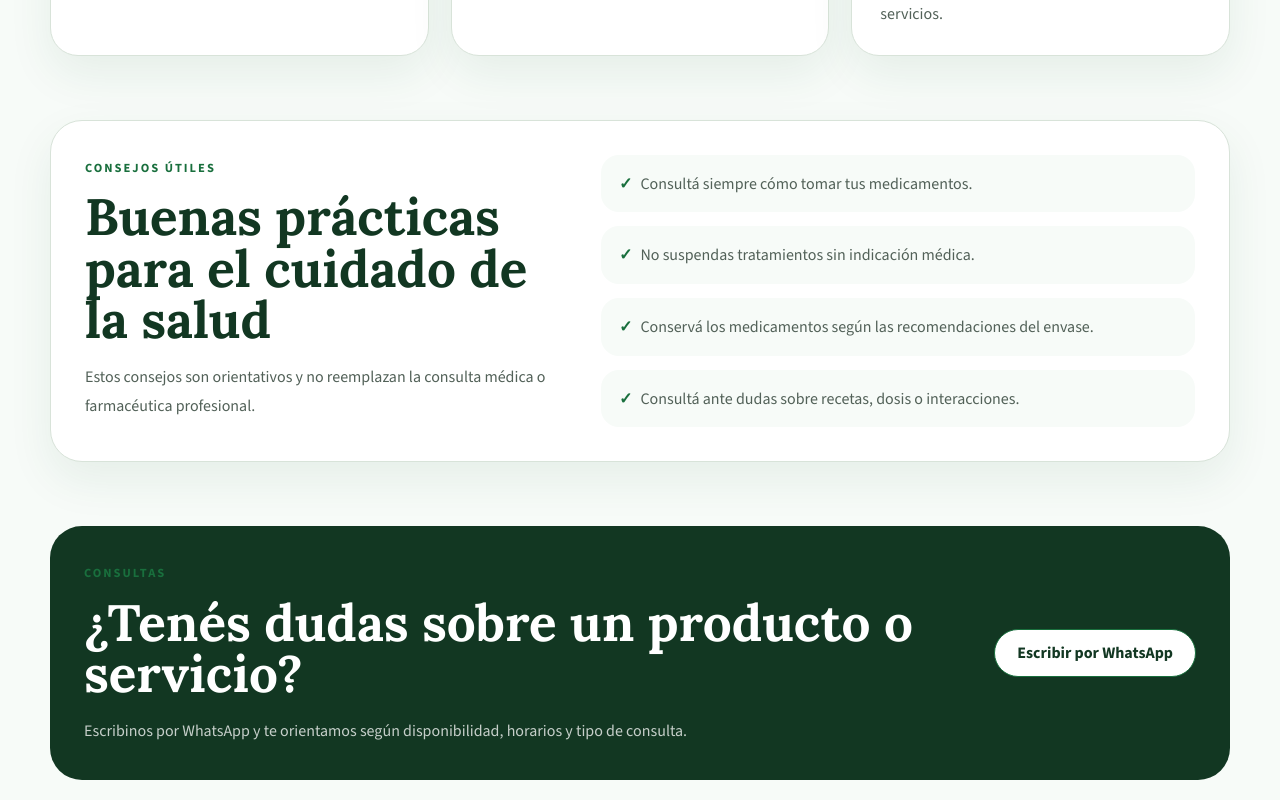
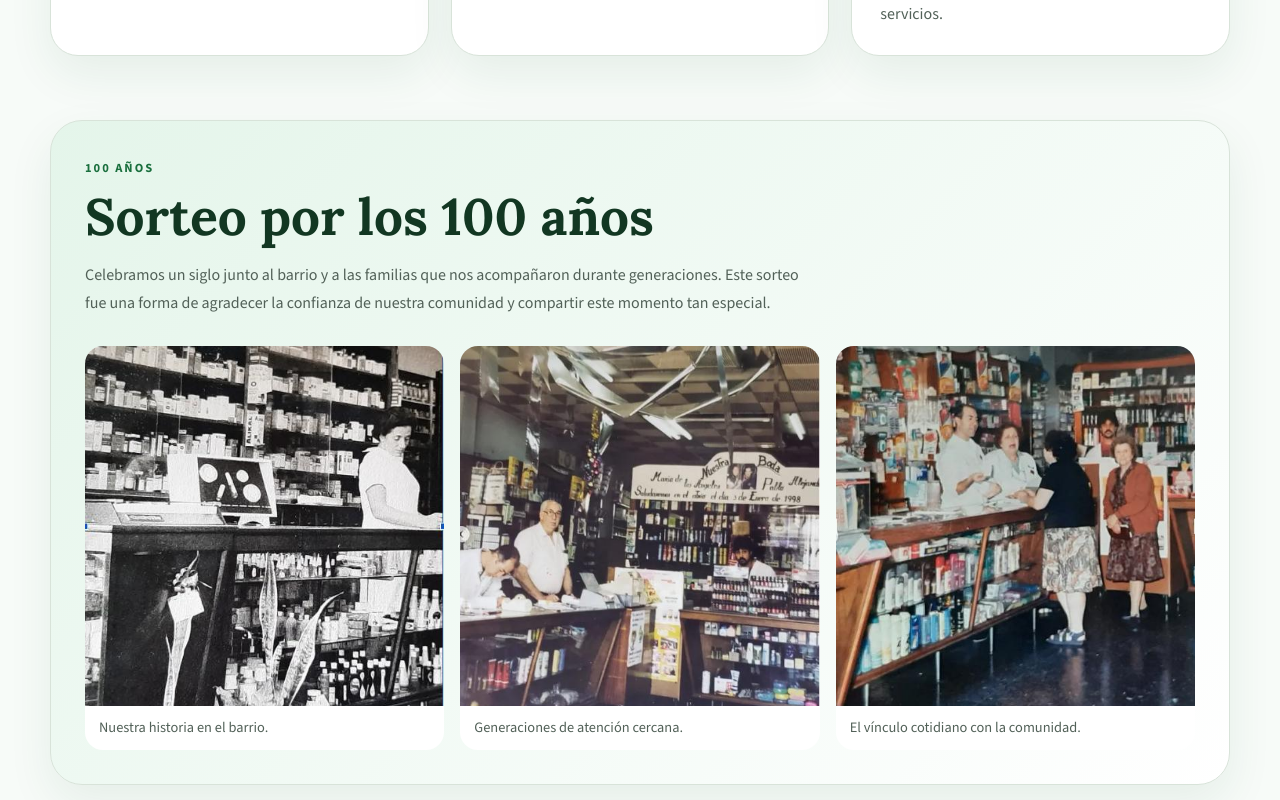
Before and after one commit to MarceloSanchezDev/webFarmaciaDelPueblo, a React (Vite) app: page /comunidad in a window 1280 px wide. Shown: the part 1020-1820 px from the top of the page. Built offline with nearby package versions, Linux system fonts and the light colour scheme.

Commit message:
add the new component to comunity

```diff
--- a/src/components/UI/ServiceCard/ServiceCard.css
+++ b/src/components/UI/ServiceCard/ServiceCard.css
@@ -1,28 +1,41 @@
-.service-card {
+.home-service-card {
   min-height: 150px;
   padding: 26px;
   border-radius: var(--radius-md);
   background-color: var(--color-soft-bg);
   border: 1px solid var(--color-border);
-  display: flex;
-  flex-direction: column;
-  justify-content: space-between;
-  transition: all 0.2s ease;
+  overflow: hidden;
 }
 
-.service-card:hover {
-  background-color: var(--color-soft-green);
-  transform: translateY(-5px);
-}
-
-.service-card span {
+.home-service-card > .material-symbols-outlined {
   font-size: 34px;
   color: var(--color-primary);
 }
 
-.service-card h3 {
-  margin: 20px 0 0;
+.home-service-card h3 {
+  margin: 18px 0 8px;
   font-family: var(--font-title);
   font-size: 1.25rem;
   color: var(--color-primary-dark);
 }
+
+.home-service-card p {
+  margin: 0;
+  color: var(--color-muted);
+  line-height: 1.6;
+}
+
+.home-service-card ul {
+  display: grid;
+  gap: 7px;
+  margin: 16px 0 0;
+  padding: 0;
+  list-style: none;
+}
+
+.home-service-card li::before {
+  content: '•';
+  margin-right: 8px;
+  color: var(--color-primary);
+  font-weight: 800;
+}
--- a/src/components/UI/ServiceCard/ServiceCard.jsx
+++ b/src/components/UI/ServiceCard/ServiceCard.jsx
@@ -1,10 +1,16 @@
-import "./ServiceCard.css";
+import './ServiceCard.css';
 
-const ServiceCard = ({ icon, title }) => {
+const ServiceCard = ({ icon, title, description, items = [] }) => {
   return (
-    <article className="service-card">
-      <span className="material-symbols-outlined">{icon}</span>
+    <article className="home-service-card">
+      <span className="material-symbols-outlined" aria-hidden="true">{icon}</span>
       <h3>{title}</h3>
+      <p>{description}</p>
+      {items.length > 0 && (
+        <ul>
+          {items.map((item) => <li key={item}>{item}</li>)}
+        </ul>
+      )}
     </article>
   );
 };
--- a/src/data/servicesData.js
+++ b/src/data/servicesData.js
@@ -92,7 +92,6 @@ export const pharmacyServices = [
       'PAMI',
       'IOMA',
       'Planes especiales',
-      'Consulta de cobertura por WhatsApp',
     ],
   },
 ];
--- a/src/pages/Community/Community.css
+++ b/src/pages/Community/Community.css
@@ -103,6 +103,66 @@
   line-height: 1.7;
 }
 
+.centennial-draw-section {
+  padding: 0 0 64px;
+}
+
+.centennial-draw {
+  width: min(100% - 32px, 1180px);
+  margin: 0 auto;
+  padding: 34px;
+  border: 1px solid var(--color-border);
+  border-radius: 32px;
+  background: linear-gradient(135deg, #e4f5ea, #ffffff);
+  box-shadow: var(--shadow);
+}
+
+.centennial-draw__content {
+  max-width: 720px;
+}
+
+.centennial-draw h2 {
+  margin: 0;
+  color: var(--color-primary-dark);
+  font-family: var(--font-title);
+  font-size: clamp(2rem, 4vw, 3.4rem);
+  line-height: 1;
+}
+
+.centennial-draw__content p {
+  margin: 18px 0 0;
+  color: var(--color-muted);
+  line-height: 1.8;
+}
+
+.centennial-draw__gallery {
+  display: grid;
+  grid-template-columns: repeat(3, minmax(0, 1fr));
+  gap: 16px;
+  margin-top: 28px;
+}
+
+.centennial-draw figure {
+  margin: 0;
+  overflow: hidden;
+  border-radius: 18px;
+  background: var(--color-white);
+}
+
+.centennial-draw img {
+  display: block;
+  width: 100%;
+  aspect-ratio: 1 / 1;
+  object-fit: cover;
+}
+
+.centennial-draw figcaption {
+  padding: 12px 14px;
+  color: var(--color-muted);
+  font-size: 0.9rem;
+  line-height: 1.4;
+}
+
 .community-tips-section {
   padding: 0 0 64px;
 }
@@ -199,7 +259,8 @@
 
 @media (max-width: 920px) {
   .community-actions-grid,
-  .community-tips-card {
+  .community-tips-card,
+  .centennial-draw__gallery {
     grid-template-columns: 1fr;
   }
 
@@ -224,7 +285,8 @@
   }
 
   .community-tips-card,
-  .community-cta {
+  .community-cta,
+  .centennial-draw {
     padding: 24px;
   }
 }
--- a/src/pages/Community/Community.jsx
+++ b/src/pages/Community/Community.jsx
@@ -1,5 +1,8 @@
 import { getWhatsappUrl, pharmacyContact } from '../../data/contactData';
 import { communityActions, communityTips } from '../../data/communityData';
+import historicPharmacy from '../../assets/cero.jpeg';
+import pharmacyTeam from '../../assets/primer.jpeg';
+import neighborhoodCare from '../../assets/segunda.jpeg';
 import './Community.css';
 
 function Community() {
@@ -54,6 +57,36 @@ function Community() {
         </div>
       </section>
 
+      <section className="centennial-draw-section">
+        <div className="centennial-draw">
+          <div className="centennial-draw__content">
+            <span className="section-kicker">100 años</span>
+            <h2>Sorteo por los 100 años</h2>
+            <p>
+              Celebramos un siglo junto al barrio y a las familias que nos
+              acompañaron durante generaciones. Este sorteo fue una forma de
+              agradecer la confianza de nuestra comunidad y compartir este
+              momento tan especial.
+            </p>
+          </div>
+
+          <div className="centennial-draw__gallery">
+            <figure>
+              <img src={historicPharmacy} alt="Imagen histórica de Farmacia Del Pueblo" loading="lazy" />
+              <figcaption>Nuestra historia en el barrio.</figcaption>
+            </figure>
+            <figure>
+              <img src={pharmacyTeam} alt="Equipo histórico de Farmacia Del Pueblo" loading="lazy" />
+              <figcaption>Generaciones de atención cercana.</figcaption>
+            </figure>
+            <figure>
+              <img src={neighborhoodCare} alt="Atención a vecinos en Farmacia Del Pueblo" loading="lazy" />
+              <figcaption>El vínculo cotidiano con la comunidad.</figcaption>
+            </figure>
+          </div>
+        </div>
+      </section>
+
       <section className="community-tips-section">
         <div className="community-tips-card">
           <div>
--- a/src/pages/Home/Home.css
+++ b/src/pages/Home/Home.css
@@ -12,7 +12,9 @@
   align-items: center;
   justify-content: center;
   padding: 120px 24px;
-  background: linear-gradient(135deg, rgba(18, 55, 34, 0.98), rgba(25, 111, 61, 0.92));
+  background:
+    linear-gradient(135deg, rgba(18, 55, 34, 0.9), rgba(25, 111, 61, 0.78)),
+    url('../../assets/farmaciaFondo.jpeg') center / cover no-repeat;
   background-size: cover;
   background-position: center;
 }
@@ -155,9 +157,9 @@
 .origin-section__image {
   min-height: 420px;
   border-radius: var(--radius-lg);
-  background: linear-gradient(145deg, #c8ead3, #8fc9a3);
-  background-size: cover;
-  background-position: center;
+  background:
+    linear-gradient(rgba(18, 55, 34, 0.2), rgba(18, 55, 34, 0.38)),
+    url('../../assets/farmaciaFondo.jpeg') center / cover no-repeat;
   display: flex;
   align-items: flex-end;
   padding: 28px;
@@ -165,8 +167,8 @@
 }
 
 .origin-section__image-card {
-  width: 100%;
-  padding: 28px;
+  width: min(100%, 280px);
+  padding: 20px;
   border-radius: var(--radius-md);
   background-color: rgba(255, 255, 255, 0.92);
   backdrop-filter: blur(10px);
@@ -174,19 +176,20 @@
 }
 
 .origin-section__image-card span {
-  font-size: 42px;
+  font-size: 32px;
 }
 
 .origin-section__image-card strong {
   display: block;
-  margin-top: 8px;
+  margin-top: 6px;
   font-family: var(--font-title);
-  font-size: 2rem;
+  font-size: 1.45rem;
 }
 
 .origin-section__image-card p {
-  margin: 6px 0 0;
+  margin: 4px 0 0;
   color: var(--color-muted);
+  font-size: 0.9rem;
 }
 
 /* LOCATION */
@@ -269,10 +272,11 @@
 }
 
 .community-card__image {
+  display: block;
+  width: 100%;
   height: 220px;
-  background: linear-gradient(135deg, #dff3e6, #a7dcb7);
-  background-size: cover;
-  background-position: center;
+  object-fit: cover;
+  object-position: center;
 }
 
 .community-card__content {
--- a/src/pages/Home/Home.jsx
+++ b/src/pages/Home/Home.jsx
@@ -10,6 +10,9 @@ import {
   pharmacyContact,
 } from '../../data/contactData';
 import logo from '../../assets/logot.png';
+import communityHealthImage from '../../assets/logo.png';
+import communityRemodelingImage from '../../assets/remodelacion.jpeg';
+import communityDailyCareImage from '../../assets/segunda.jpeg';
 const trustItems = [
   {
     icon: "history_edu",
@@ -41,30 +44,39 @@ const services = [
   {
     icon: "medical_services",
     title: "Atención farmacéutica",
+    description: "Orientación profesional para consultas sobre medicamentos, productos y disponibilidad.",
+    items: ["Medicamentos recetados y de venta libre", "Consulta de disponibilidad", "Asesoramiento farmacéutico"],
   },
   {
     icon: "health_and_safety",
     title: "Obras sociales",
+    description: "Trabajamos con distintas coberturas. Antes de acercarte, consultanos para confirmar la documentación, receta y cobertura vigente.",
+    items: ["PAMI y PAMI 100%", "IOMA", "Unión Personal, SUTEBA y UPCN"],
   },
   {
     icon: "vaccines",
     title: "Aplicación de inyectables",
+    description: "Consultá previamente por WhatsApp para confirmar horarios de atención, disponibilidad del servicio y la documentación necesaria.",
   },
   {
     icon: "monitor_heart",
     title: "Control de presión",
+    description: "Realizamos control de presión como parte de nuestra atención diaria. Recomendamos consultar previamente por horarios y disponibilidad.",
   },
   {
     icon: "support_agent",
     title: "Asesoramiento profesional",
+    description: "Respondemos tus consultas de manera clara y responsable, para orientarte sobre productos, servicios y cuidados de uso cotidiano.",
   },
   {
     icon: "spa",
     title: "Perfumería y bienestar",
+    description: "Encontrá productos de higiene personal, cuidado corporal y artículos de uso diario para toda la familia.",
   },
   {
     icon: "chat",
     title: "Atención por WhatsApp",
+    description: "Escribinos para consultar disponibilidad, horarios, servicios u obras sociales antes de visitar la farmacia.",
   },
 ];
 
@@ -72,14 +84,20 @@ const communityItems = [
   {
     title: "Campañas de salud",
     description: "Acciones para promover el cuidado y la prevención.",
+    image: communityHealthImage,
+    imageAlt: 'Logo de Farmacia Del Pueblo',
   },
   {
     title: "Fechas especiales",
     description: "Momentos compartidos con la comunidad.",
+    image: communityRemodelingImage,
+    imageAlt: 'Remodelación de Farmacia Del Pueblo',
   },
   {
     title: "Atención cotidiana",
     description: "El vínculo diario con vecinos y familias.",
+    image: communityDailyCareImage,
+    imageAlt: 'Atención cotidiana en Farmacia Del Pueblo',
   },
 ];
 
@@ -187,6 +205,8 @@ const Home = () => {
                 key={service.title}
                 icon={service.icon}
                 title={service.title}
+                description={service.description}
+                items={service.items}
               />
             ))}
           </div>
@@ -234,7 +254,12 @@ const Home = () => {
           <div className="community-grid">
             {communityItems.map((item) => (
               <article className="community-card" key={item.title}>
-                <div className="community-card__image"></div>
+                <img
+                  className="community-card__image"
+                  src={item.image}
+                  alt={item.imageAlt}
+                  loading="lazy"
+                />
                 <div className="community-card__content">
                   <h3>{item.title}</h3>
                   <p>{item.description}</p>
```
Also changed, not shown: src/assets/farmaciaFondo.jpeg (added).
